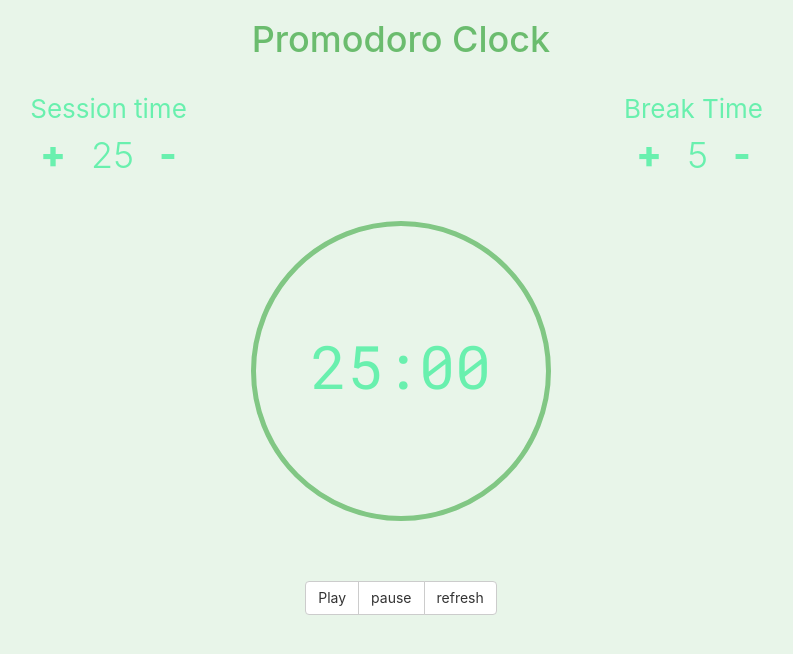
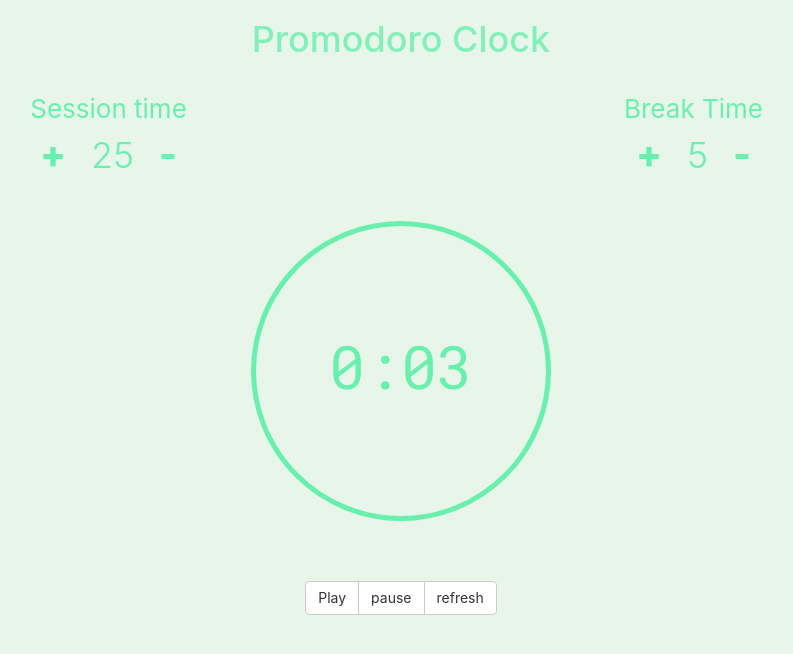
Before and after one commit to ilis137/Promodoro-Clock, a React (Create React App) app: page / in a window 1280 px wide. Shown: the top 654 px of the page, without its empty margins (239-1032 px from the left). Built offline with nearby package versions, Linux system fonts and the light colour scheme.

Commit message:
promodoro alarm added

```diff
--- a/src/App.css
+++ b/src/App.css
@@ -13,5 +13,5 @@ body {
 
 .Title {
     opacity: 0.8;
-    color: #4caf50
+    color: #69f0ae
 }
--- a/src/App.jsx
+++ b/src/App.jsx
@@ -11,9 +11,11 @@ class App extends Component {
   state = {
     sessionTime: 25 * 60,
     breakTime: 5 * 60,
-    timerValue: 25 * 60,
+    timerValue: 0.05 * 60,
     sessionTimer: true,
-    timerStatus: "off"
+    timerStatus: "off",
+    timeOut: false,
+    playing: false
   };
 
   handleStart = () => {
@@ -22,6 +24,7 @@ class App extends Component {
       this.state.sessionTime > timeLeft ? timeLeft : this.state.sessionTime;
     this.countdown = setInterval(() => {
       seconds = --seconds;
+      seconds === 0 && this.setState({ timeOut: true });
       if (seconds < 0) {
         this.setState({ sessionTimer: !this.state.sessionTimer });
         seconds = this.state.sessionTimer
@@ -107,6 +110,17 @@ class App extends Component {
     console.log(this.state.sessionTime);
     console.log(this.state.breakTime);
   };
+  playSound = () => {
+    const audio = new Audio("https://goo.gl/65cBl1");
+    this.setState({ playing: true });
+    audio.play();
+
+    console.log(audio.play() == true);
+    setTimeout(() => {
+      this.setState({ timeOut: false });
+      this.setState({ playing: false });
+    }, 10000);
+  };
 
   render() {
     const secs = this.state.timerValue;
@@ -114,7 +128,7 @@ class App extends Component {
     const secondsLeft = secs % 60;
     const timeLeft =
       mins + ":" + (secondsLeft < 10 ? "0" + secondsLeft : secondsLeft);
-
+    this.state.timeOut && !this.state.playing && this.playSound();
     return (
       <div className="App">
         <h1 className="Title">Promodoro Clock</h1>
--- a/src/components/BreakTime.css
+++ b/src/components/BreakTime.css
@@ -29,5 +29,5 @@ span {
     padding: 25px;
     text-decoration: none;
     text-decoration-line: none;
-    color: #69f0ae
+    color: #69f0ae;
 }
--- a/src/components/Timer.css
+++ b/src/components/Timer.css
@@ -1,7 +1,7 @@
 .timer-container {
     width: 300px;
     height: 300px;
-    border: solid #81c784 5px;
+    border: solid #69f0ae 5px;
     border-radius: 50%;
     margin: 0 auto;
 }
--- a/src/components/Timer.jsx
+++ b/src/components/Timer.jsx
@@ -7,7 +7,7 @@ const Timer = props => {
     <Row className="timerRow">
       <Col className="timerCol">
         <div className="timer-container">
-          <h1 class="time">{props.timeLeft}</h1>
+          <h1 className="time">{props.timeLeft}</h1>
         </div>
       </Col>
     </Row>
```
